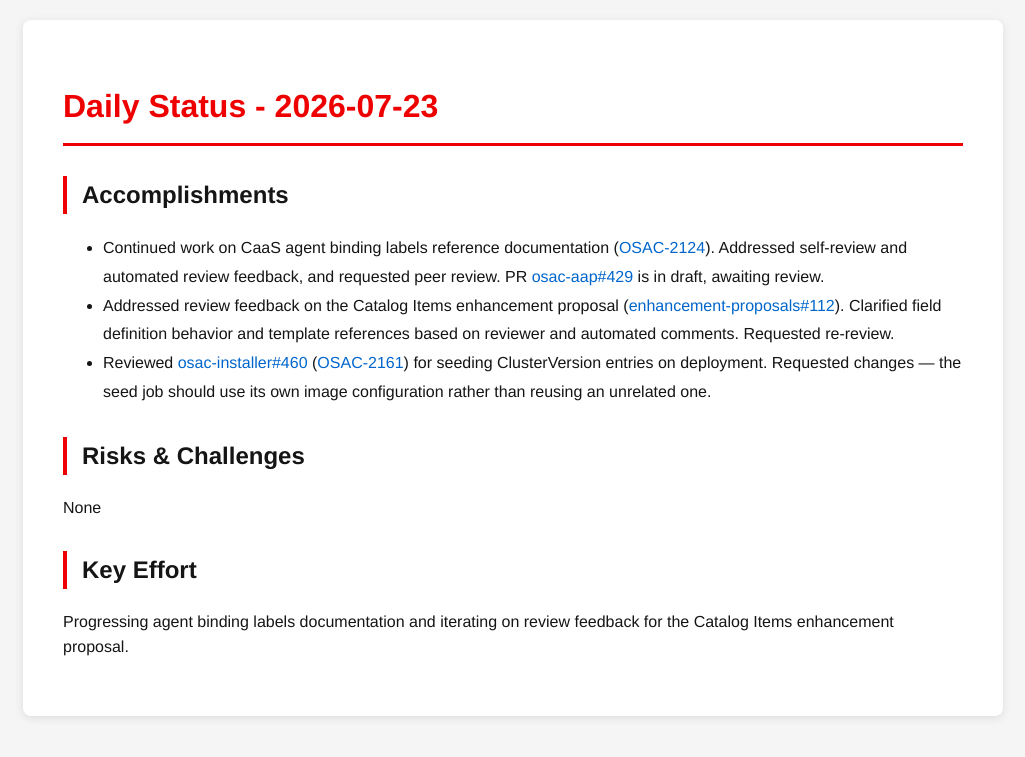
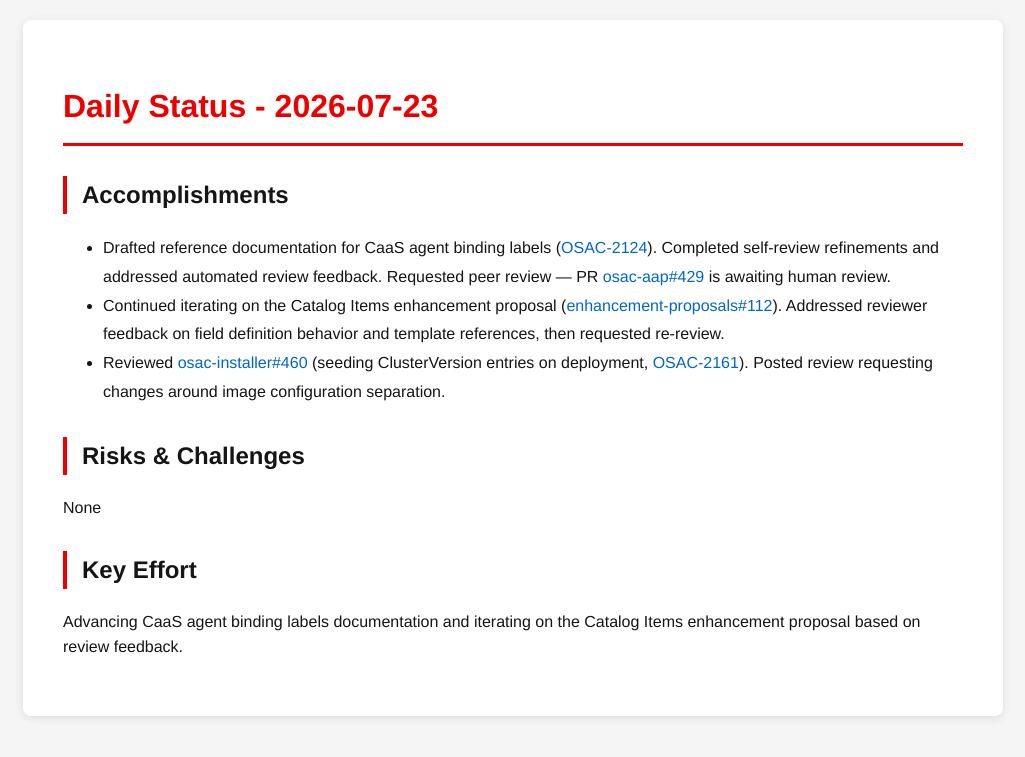
Before and after one commit to tzvatot/daily-status, a Jekyll site: the page built from 2026-07-23.md, in a window 1280 px wide. Shown: the top 757 px of the page, without its empty margins (127-1152 px from the left). Built offline with Jekyll 4.4.1, drawn with Linux system fonts in a browser that asks for light colours.

Commit message:
Daily status update - 2026-07-23

```diff
--- a/2026-07-23.md
+++ b/2026-07-23.md
@@ -7,12 +7,12 @@ date: 2026-07-23
 # Daily Status - 2026-07-23
 
 ## Accomplishments
-- Continued work on CaaS agent binding labels reference documentation ([OSAC-2124](https://redhat.atlassian.net/browse/OSAC-2124)). Addressed self-review and automated review feedback, and requested peer review. PR [osac-aap#429](https://github.com/osac-project/osac-aap/pull/429) is in draft, awaiting review.
-- Addressed review feedback on the Catalog Items enhancement proposal ([enhancement-proposals#112](https://github.com/osac-project/enhancement-proposals/pull/112)). Clarified field definition behavior and template references based on reviewer and automated comments. Requested re-review.
-- Reviewed [osac-installer#460](https://github.com/osac-project/osac-installer/pull/460) ([OSAC-2161](https://redhat.atlassian.net/browse/OSAC-2161)) for seeding ClusterVersion entries on deployment. Requested changes — the seed job should use its own image configuration rather than reusing an unrelated one.
+- Drafted reference documentation for CaaS agent binding labels ([OSAC-2124](https://redhat.atlassian.net/browse/OSAC-2124)). Completed self-review refinements and addressed automated review feedback. Requested peer review — PR [osac-aap#429](https://github.com/osac-project/osac-aap/pull/429) is awaiting human review.
+- Continued iterating on the Catalog Items enhancement proposal ([enhancement-proposals#112](https://github.com/osac-project/enhancement-proposals/pull/112)). Addressed reviewer feedback on field definition behavior and template references, then requested re-review.
+- Reviewed [osac-installer#460](https://github.com/osac-project/osac-installer/pull/460) (seeding ClusterVersion entries on deployment, [OSAC-2161](https://redhat.atlassian.net/browse/OSAC-2161)). Posted review requesting changes around image configuration separation.
 
 ## Risks & Challenges
 None
 
 ## Key Effort
-Progressing agent binding labels documentation and iterating on review feedback for the Catalog Items enhancement proposal.
+Advancing CaaS agent binding labels documentation and iterating on the Catalog Items enhancement proposal based on review feedback.
```
